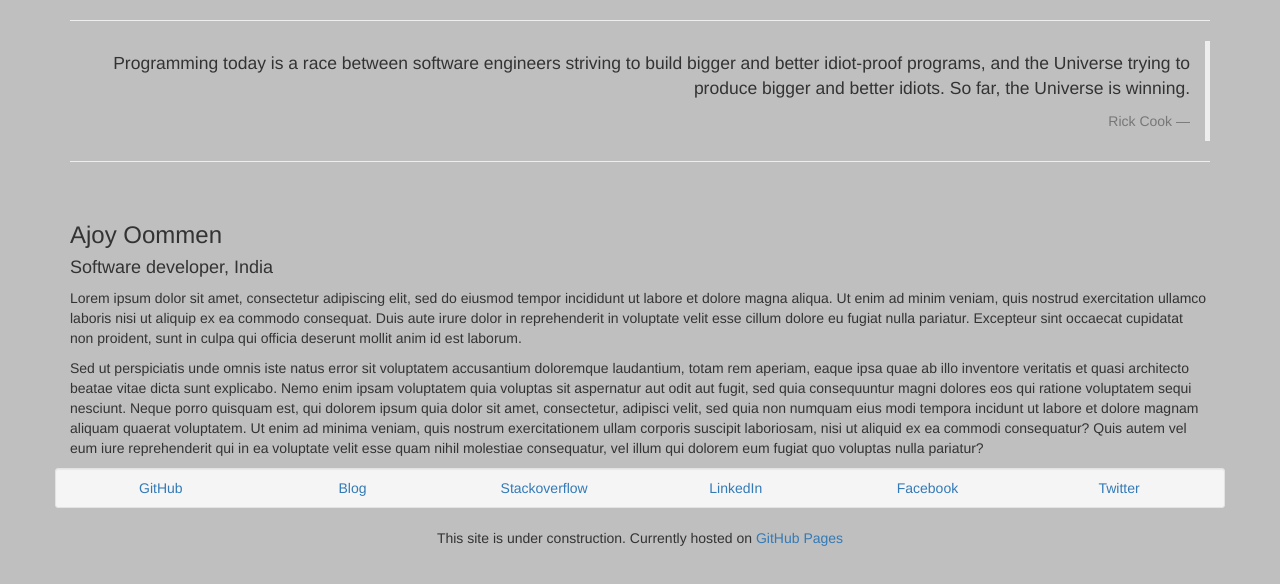
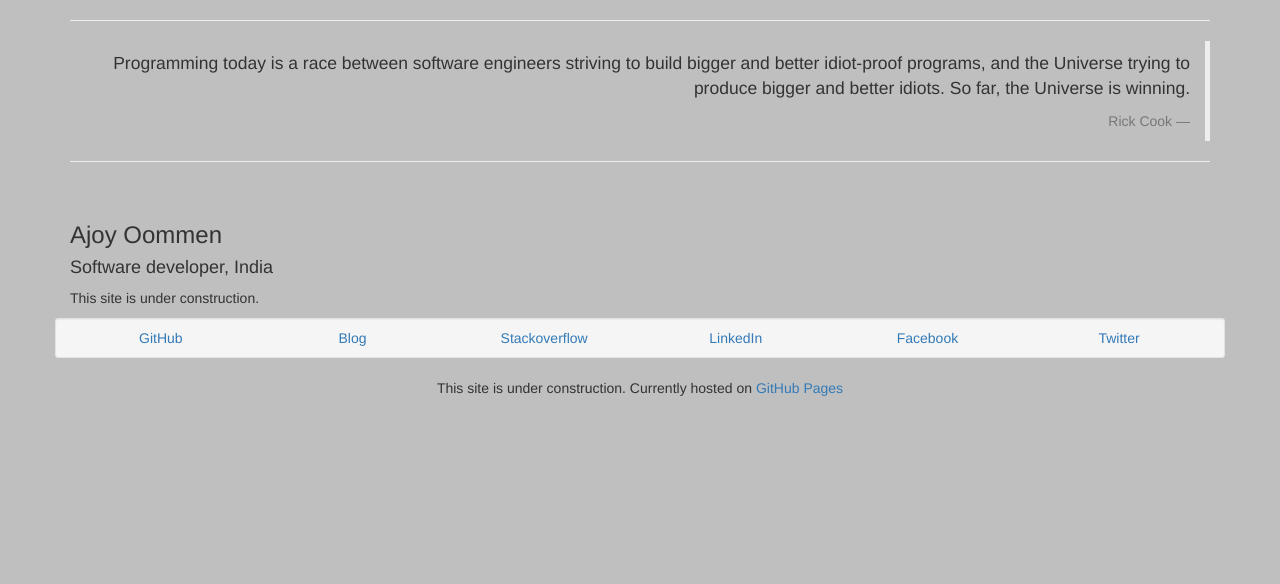
Before and after one commit to ajoyatgithub/ajoyatgithub.github.io, a plain HTML site: page index.html in a window 1280 px wide. Drawn offline with nearby package versions, Linux system fonts and the light colour scheme.

Commit message:
Remove loren ipsum text

```diff
--- a/index.html
+++ b/index.html
@@ -27,10 +27,7 @@
 	  <h3>Ajoy Oommen</h3>
 	  <h4>Software developer, India</h4>
 	  <p>
-	    Lorem ipsum dolor sit amet, consectetur adipiscing elit, sed do eiusmod tempor incididunt ut labore et dolore magna aliqua. Ut enim ad minim veniam, quis nostrud exercitation ullamco laboris nisi ut aliquip ex ea commodo consequat. Duis aute irure dolor in reprehenderit in voluptate velit esse cillum dolore eu fugiat nulla pariatur. Excepteur sint occaecat cupidatat non proident, sunt in culpa qui officia deserunt mollit anim id est laborum.
-	  </p>
-	  <p>
-	    Sed ut perspiciatis unde omnis iste natus error sit voluptatem accusantium doloremque laudantium, totam rem aperiam, eaque ipsa quae ab illo inventore veritatis et quasi architecto beatae vitae dicta sunt explicabo. Nemo enim ipsam voluptatem quia voluptas sit aspernatur aut odit aut fugit, sed quia consequuntur magni dolores eos qui ratione voluptatem sequi nesciunt. Neque porro quisquam est, qui dolorem ipsum quia dolor sit amet, consectetur, adipisci velit, sed quia non numquam eius modi tempora incidunt ut labore et dolore magnam aliquam quaerat voluptatem. Ut enim ad minima veniam, quis nostrum exercitationem ullam corporis suscipit laboriosam, nisi ut aliquid ex ea commodi consequatur? Quis autem vel eum iure reprehenderit qui in ea voluptate velit esse quam nihil molestiae consequatur, vel illum qui dolorem eum fugiat quo voluptas nulla pariatur?
+	    This site is under construction.
 	  </p>
 	  <div class="row well well-sm">
 	    <a class="col-md-2 text-center" href="https://github.com/ajoyatgithub/" target="_blank">GitHub</a>
```
